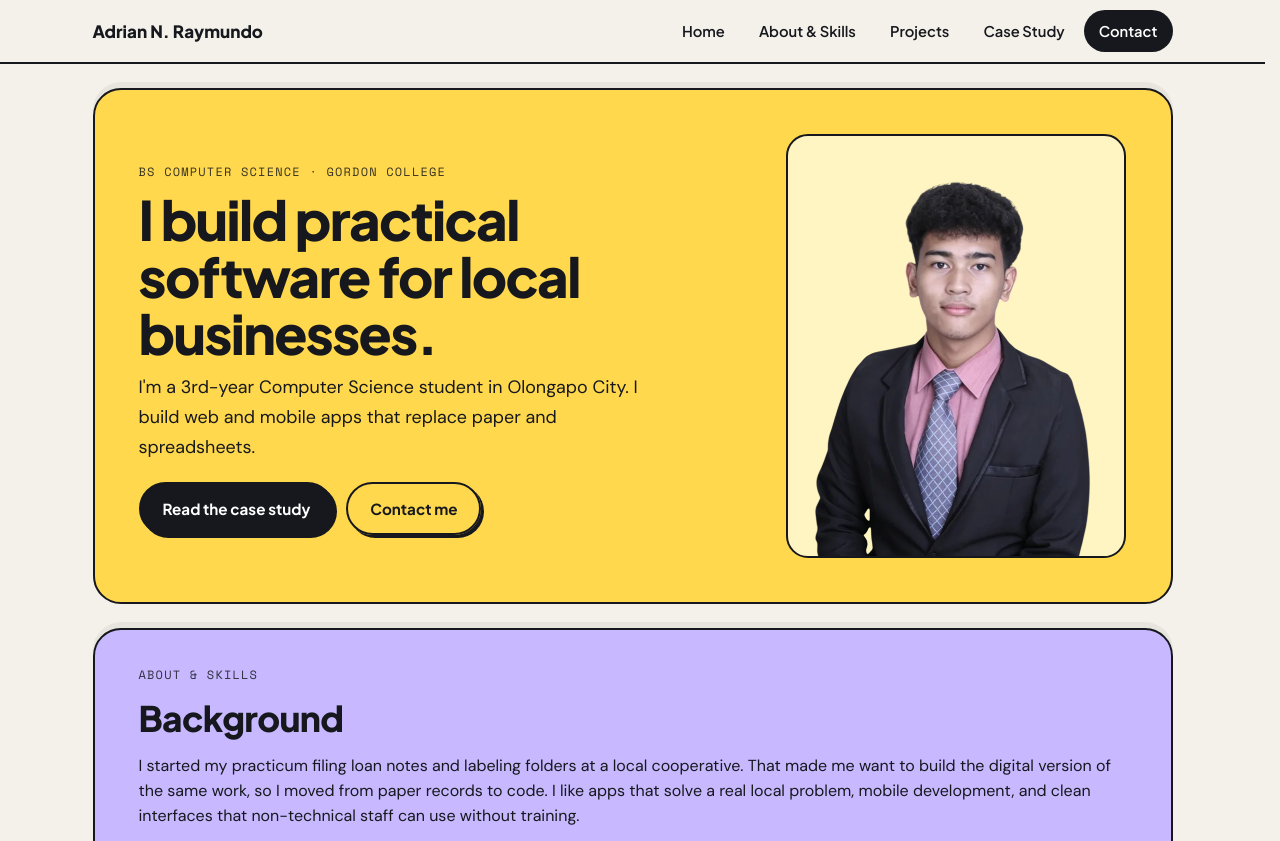
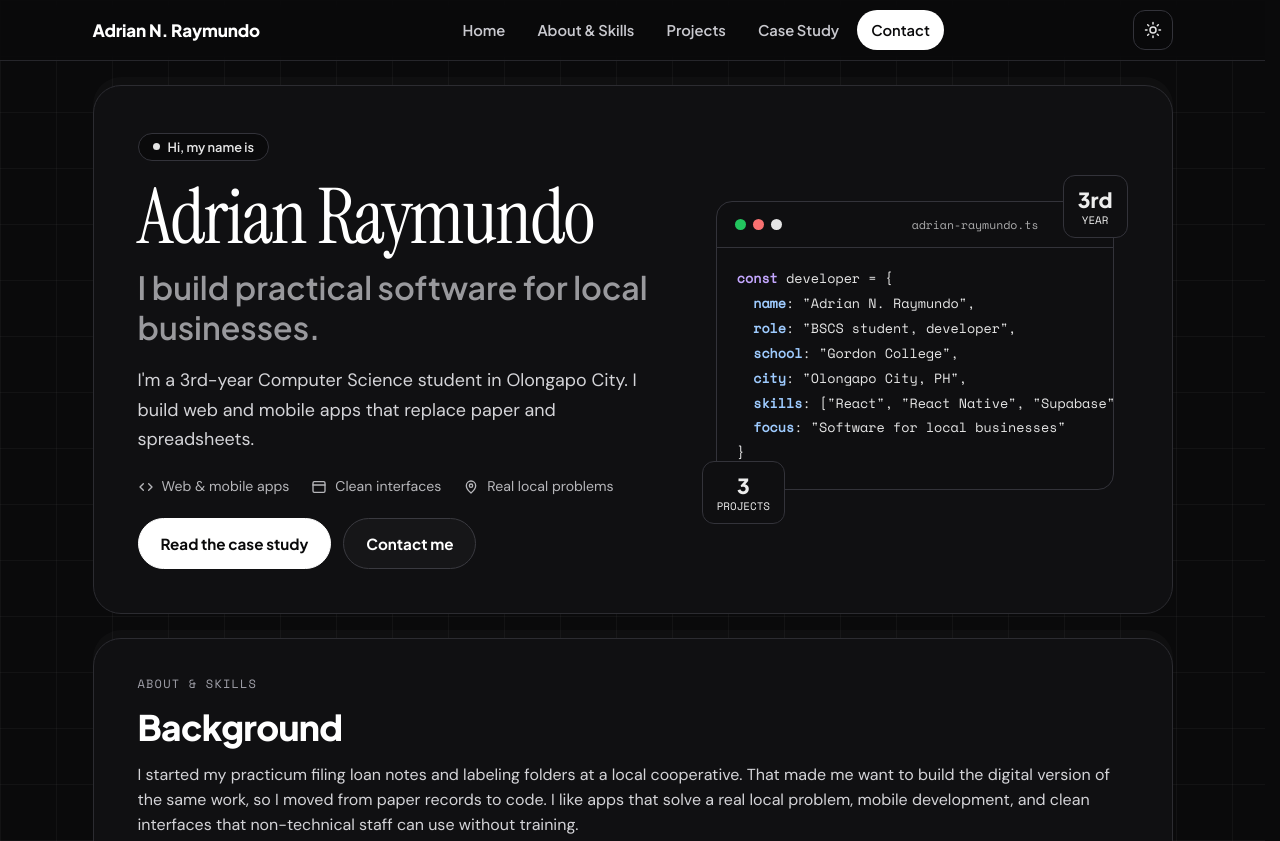
Before and after one commit to AdRay-11/adrian-portfolio-v2, a plain HTML site: page index.html in a window 1280 px wide. Shown: the top 841 px of the page. Drawn offline with nearby package versions, Linux system fonts and the light colour scheme.

Commit message:
Add files via upload

```diff
--- /dev/null
+++ b/css/dark.css
@@ -0,0 +1,70 @@
+/* Hero pieces used by both themes */
+.pill{display:inline-flex;align-items:center;gap:8px;border:1.5px solid currentColor;border-radius:999px;padding:5px 14px;font:600 .8rem 'Plus Jakarta Sans',sans-serif;margin:0 0 18px}
+.pill i{width:7px;height:7px;border-radius:50%;background:currentColor}
+.hero h1{font-family:'Instrument Serif',Georgia,serif;font-weight:400;font-size:clamp(2.8rem,7vw,4.8rem);letter-spacing:-.02em;line-height:1;margin:0 0 .15em}
+.tag-line{font:300 clamp(1.3rem,3vw,2rem)/1.25 'Plus Jakarta Sans',sans-serif;margin:.2em 0 .6em;opacity:.7}
+.feat{list-style:none;padding:0;margin:20px 0 0;display:flex;flex-wrap:wrap;gap:8px 22px;font-size:.88rem}
+.feat li{display:flex;align-items:center;gap:8px;margin:0;opacity:.85}
+.codewrap{position:relative;padding:26px 14px 34px 14px}
+.code{border:1.5px solid var(--cb,#16181d);border-radius:16px;background:var(--cbg,#fff);color:var(--ct,#16181d);overflow:hidden}
+.cbar{display:flex;justify-content:space-between;align-items:center;padding:14px 18px;border-bottom:1.5px solid var(--cb,#16181d)}
+.dots{display:flex;gap:7px}.dots i{width:11px;height:11px;border-radius:50%;background:#22c55e}.dots i:nth-child(2){background:#f87171}.dots i:nth-child(3){background:#e5e5e5}
+.fn{margin-right:56px;font:400 .72rem 'Space Mono',monospace;opacity:.7}
+.code pre{margin:0;padding:18px 20px 24px;overflow-x:auto;font:400 .84rem/1.85 'Space Mono',ui-monospace,monospace;white-space:pre}
+.code code{font:inherit}.code b{font-weight:700}.code u{text-decoration:none;font-weight:700}
+.badge{position:absolute;background:var(--cbg,#fff);color:var(--ct,#16181d);border:1.5px solid var(--cb,#16181d);border-radius:12px;padding:10px 14px;text-align:center;font:400 .68rem 'Space Mono',monospace;line-height:1.3}
+.badge strong{display:block;font:800 1.3rem 'Plus Jakarta Sans',sans-serif}
+.b1{top:0;right:0}.b2{left:0;bottom:0}
+.me{display:block;width:84px;height:84px;border-radius:50%;object-fit:cover;object-position:top;margin:0 0 12px;border:2px solid var(--ink)}
+.tgl{background:transparent;color:var(--ink);border:2px solid var(--ink);border-radius:12px;width:40px;height:40px;display:grid;place-items:center;cursor:pointer;margin-left:auto}
+.tgl:focus-visible{outline:3px solid var(--ac);outline-offset:3px}
+.bar{flex-wrap:nowrap}.nav{margin-left:auto}
+@media(max-width:959px){.bar{flex-wrap:wrap}.tgl{position:absolute;right:16px;top:8px;width:34px;height:34px}header{position:sticky}.nav{margin-left:0}}
+@media(max-width:760px){.codewrap{padding:26px 0 34px}.b1{right:6px}.b2{left:6px}.code pre{font-size:.76rem}}
+.hero{align-items:center}
+
+/* Dark theme (default) */
+:root:not([data-theme=light]){color-scheme:dark;--bg:#0a0a0b;--ink:#ededed;--soft:#a1a1aa;--ac:#f4c542;--cb:#2c2c31;--cbg:#101012;--ct:#ededed}
+:root:not([data-theme=light]) body{background-color:#0a0a0b;background-image:linear-gradient(rgba(255,255,255,.035) 1px,transparent 1px),linear-gradient(90deg,rgba(255,255,255,.035) 1px,transparent 1px);background-size:56px 56px}
+:root:not([data-theme=light]) header{background:rgba(10,10,11,.92);backdrop-filter:blur(8px);border-bottom:1px solid #26262b}
+:root:not([data-theme=light]) .brand{font-family:'Plus Jakarta Sans',sans-serif;letter-spacing:-.01em}
+:root:not([data-theme=light]) .nav a{color:#c9c9cf;border:1px solid transparent}
+:root:not([data-theme=light]) .nav a:hover{border-color:#3a3a40;color:#fff}
+:root:not([data-theme=light]) .nav a.on{background:#fff;color:#0a0a0b}
+:root:not([data-theme=light]) .tgl{border:1px solid #33333a;color:#e5e5e5}
+:root:not([data-theme=light]) .tgl:hover{background:#18181b}
+:root:not([data-theme=light]) .stack{background:#101012;color:#ededed;border:1px solid #2c2c31;box-shadow:0 -8px 0 rgba(255,255,255,.025)}
+:root:not([data-theme=light]) .c-home,:root:not([data-theme=light]) .c-about,:root:not([data-theme=light]) .c-projects,:root:not([data-theme=light]) .c-gallery,:root:not([data-theme=light]) .c-cs{background:#101012}
+:root:not([data-theme=light]) .c-contact{background:#101012;border-color:#3a3a40}
+:root:not([data-theme=light]) .mono{color:#a1a1aa;opacity:1}
+:root:not([data-theme=light]) a{color:#fff}
+:root:not([data-theme=light]) .lede,:root:not([data-theme=light]) p,:root:not([data-theme=light]) li,:root:not([data-theme=light]) dd,:root:not([data-theme=light]) figcaption{color:#d4d4d8}
+:root:not([data-theme=light]) h1,:root:not([data-theme=light]) h2,:root:not([data-theme=light]) h3,:root:not([data-theme=light]) h4,:root:not([data-theme=light]) dt{color:#fff}
+:root:not([data-theme=light]) .pill{color:#e5e5e5;background:#0a0a0b;border-width:1px;border-color:#33333a}
+:root:not([data-theme=light]) .card,:root:not([data-theme=light]) .cs .card{background:#161618;border:1px solid #2c2c31;color:#ededed}
+:root:not([data-theme=light]) .tag,:root:not([data-theme=light]) .card .tag{background:#0a0a0b;border:1px solid #33333a;color:#d4d4d8}
+:root:not([data-theme=light]) .btn{border:1px solid #3a3a40;color:#fff;background:#161618;box-shadow:none}
+:root:not([data-theme=light]) .btn.p,:root:not([data-theme=light]) .c-contact .btn.p{background:#fff;color:#0a0a0b;border-color:#fff}
+:root:not([data-theme=light]) .c-contact .btn{background:#161618;color:#fff}
+:root:not([data-theme=light]) .btn:hover{transform:translateY(-1px);box-shadow:none;border-color:#fff}
+:root:not([data-theme=light]) .cs h3{border-top:1px solid #2c2c31}
+:root:not([data-theme=light]) .steps li:before{background:#fff;color:#0a0a0b}
+:root:not([data-theme=light]) .flow span{background:#161618;border:1px solid #33333a;color:#e5e5e5}
+:root:not([data-theme=light]) figure img{border:1px solid #33333a}
+:root:not([data-theme=light]) .sw span{border:1px solid #33333a}
+:root:not([data-theme=light]) .me{border-color:#33333a}
+:root:not([data-theme=light]) .codewrap{--cb:#33333a;--cbg:#0f0f11}
+:root:not([data-theme=light]) .code pre{color:#e5e5e5}
+:root:not([data-theme=light]) .code u{color:#9ecbff}
+:root:not([data-theme=light]) .code b{color:#c4a7ff}
+:root:not([data-theme=light]) #lb{background:#101012;color:#ededed;border:1px solid #3a3a40}
+:root:not([data-theme=light]) #lb .lbx{background:#101012;border-bottom:1px solid #2c2c31}
+:root:not([data-theme=light]) #lb button{background:#fff;color:#0a0a0b;border-color:#fff}
+:root:not([data-theme=light]) #lb button:hover{background:var(--ac)}
+:root:not([data-theme=light]) .skip{background:#fff;color:#0a0a0b}
+/* Light theme keeps the original colorful look; code card sits on the yellow */
+:root[data-theme=light] .code{--cb:#16181d}
+.hero>*{min-width:0}
+@media(max-width:760px){.hero{grid-template-columns:minmax(0,1fr)}.codewrap{min-width:0}.code pre{max-width:100%}}
+@media(max-width:760px){.code pre{white-space:pre-wrap;word-break:break-word;font-size:.72rem;padding:14px 14px 22px}.fn{margin-right:0;font-size:.62rem}.cbar{padding:12px 14px}.b1{top:-4px}}
+@media(max-width:760px){.badge{display:none}.codewrap{padding:0}}
--- a/index.html
+++ b/index.html
@@ -5,20 +5,31 @@
 <title>Adrian N. Raymundo — Portfolio</title>
 <meta name="description" content="Portfolio of Adrian N. Raymundo, BS Computer Science student at Gordon College, Olongapo City. Featured case study: UPahan.">
 <link rel="preconnect" href="https://fonts.googleapis.com"><link rel="preconnect" href="https://fonts.gstatic.com" crossorigin>
-<link href="https://fonts.googleapis.com/css2?family=DM+Sans:wght@400;500;700&family=Plus+Jakarta+Sans:wght@600;700;800&family=Space+Mono&display=swap" rel="stylesheet">
-<link rel="stylesheet" href="css/style.css"></head><body>
+<link href="https://fonts.googleapis.com/css2?family=DM+Sans:wght@400;500;700&family=Plus+Jakarta+Sans:wght@600;700;800&family=Space+Mono&family=Instrument+Serif&display=swap" rel="stylesheet">
+<link rel="stylesheet" href="css/style.css"><link rel="stylesheet" href="css/dark.css"><script>try{var t=localStorage.getItem("theme");if(t)document.documentElement.setAttribute("data-theme",t)}catch(e){}</script></head><body>
 <a class="skip" href="#main">Skip to content</a>
 <header><div class="bar"><a class="brand" href="#home">Adrian N. Raymundo</a>
-<nav class="nav" aria-label="Main"><a href="#home">Home</a><a href="#about">About &amp; Skills</a><a href="#projects">Projects</a><a href="#case-study">Case Study</a><a href="#contact">Contact</a></nav></div></header>
+<nav class="nav" aria-label="Main"><a href="#home">Home</a><a href="#about">About &amp; Skills</a><a href="#projects">Projects</a><a href="#case-study">Case Study</a><a href="#contact">Contact</a></nav><button type="button" id="theme" class="tgl" aria-label="Switch to light theme" title="Switch theme"><svg viewBox="0 0 24 24" width="18" height="18" fill="none" stroke="currentColor" stroke-width="2" stroke-linecap="round" aria-hidden="true"><circle cx="12" cy="12" r="4"/><path d="M12 2v2M12 20v2M4.9 4.9l1.4 1.4M17.7 17.7l1.4 1.4M2 12h2M20 12h2M4.9 19.1l1.4-1.4M17.7 6.3l1.4-1.4"/></svg></button></div></header>
 <main id="main">
-<div class="stackwrap"><section id="home" class="stack s c-home" style="--i:0"><div class="hero"><div><p class="mono">BS Computer Science · Gordon College</p><h1>I build practical software for local businesses.</h1>
+<div class="stackwrap"><section id="home" class="stack s c-home" style="--i:0"><div class="hero"><div><p class="pill"><i></i>Hi, my name is</p><h1>Adrian Raymundo</h1>
+<p class="tag-line">I build practical software for local businesses.</p>
 <p class="lede">I'm a 3rd-year Computer Science student in Olongapo City. I build web and mobile apps that replace paper and spreadsheets.</p>
+<ul class="feat"><li><svg viewBox="0 0 24 24" width="16" height="16" fill="none" stroke="currentColor" stroke-width="2" stroke-linecap="round" stroke-linejoin="round" aria-hidden="true"><path d="m8 7-5 5 5 5M16 7l5 5-5 5"/></svg>Web &amp; mobile apps</li><li><svg viewBox="0 0 24 24" width="16" height="16" fill="none" stroke="currentColor" stroke-width="2" stroke-linecap="round" stroke-linejoin="round" aria-hidden="true"><rect x="3" y="4" width="18" height="16" rx="2"/><path d="M3 9h18"/></svg>Clean interfaces</li><li><svg viewBox="0 0 24 24" width="16" height="16" fill="none" stroke="currentColor" stroke-width="2" stroke-linecap="round" stroke-linejoin="round" aria-hidden="true"><path d="M12 21s-7-6.2-7-11a7 7 0 0 1 14 0c0 4.800-7 11-7 11z"/><circle cx="12" cy="10" r="2.500"/></svg>Real local problems</li></ul>
 <div class="btns"><a class="btn p" href="#case-study">Read the case study</a><a class="btn" href="#contact">Contact me</a></div></div>
-<div class="ph"><img src="assets/photo.webp" alt="Portrait of Adrian N. Raymundo" width="670" height="900"></div></div></section>
+<div class="codewrap"><div class="code" role="img" aria-label="Code-style summary: Adrian N. Raymundo, BSCS student at Gordon College, skills React, React Native, Supabase"><div class="cbar"><span class="dots"><i></i><i></i><i></i></span><span class="fn">adrian-raymundo.ts</span></div>
+<pre><code><b>const</b> developer = {
+  <u>name</u>: "Adrian N. Raymundo",
+  <u>role</u>: "BSCS student, developer",
+  <u>school</u>: "Gordon College",
+  <u>city</u>: "Olongapo City, PH",
+  <u>skills</u>: ["React", "React Native", "Supabase"],
+  <u>focus</u>: "Software for local businesses"
+}</code></pre></div>
+<div class="badge b1"><strong>3rd</strong>YEAR</div><div class="badge b2"><strong>3</strong>PROJECTS</div></div></div></section>
 <section id="about" class="stack s c-about" style="--i:1"><p class="mono">About &amp; Skills</p><h2>Background</h2>
 <p class="lede">I started my practicum filing loan notes and labeling folders at a local cooperative. That made me want to build the digital version of the same work, so I moved from paper records to code. I like apps that solve a real local problem, mobile development, and clean interfaces that non-technical staff can use without training.</p>
 <div class="grid" style="margin-top:24px">
-<div class="card"><h3>Who I am</h3><dl><dt>Course</dt><dd>BS Computer Science, 3rd Year (BSCS 3-A)</dd><dt>School</dt><dd>Gordon College, Olongapo City</dd><dt>Training</dt><dd>OJT at Olongapo Multi-Purpose Cooperative (OMPC), Loan and Multimedia departments</dd><dt>Based in</dt><dd>Olongapo City, Philippines</dd></dl></div>
+<div class="card"><img class="me" src="assets/photo.webp" alt="Portrait of Adrian N. Raymundo" width="670" height="900" loading="lazy"><h3>Who I am</h3><dl><dt>Course</dt><dd>BS Computer Science, 3rd Year (BSCS 3-A)</dd><dt>School</dt><dd>Gordon College, Olongapo City</dd><dt>Training</dt><dd>OJT at Olongapo Multi-Purpose Cooperative (OMPC), Loan and Multimedia departments</dd><dt>Based in</dt><dd>Olongapo City, Philippines</dd></dl></div>
 <div class="card"><h3>Languages</h3><p><span class="tag">Python</span><span class="tag">Java</span><span class="tag">C++</span><span class="tag">HTML</span><span class="tag">CSS</span><span class="tag">JavaScript</span></p>
 <h3 style="margin-top:14px">Frameworks &amp; tools</h3><p><span class="tag">React</span><span class="tag">React Native</span><span class="tag">Expo</span><span class="tag">Supabase</span><span class="tag">Framer</span><span class="tag">Git</span><span class="tag">VS Code</span></p></div>
 <div class="card"><h3>Working skills</h3><ul><li>Requirements and system design documentation</li><li>UI design and responsive layouts</li><li>Records and document management</li><li>Teamwork and clear communication</li></ul>
--- a/js/main.js
+++ b/js/main.js
@@ -42,3 +42,8 @@ function setActive(){const y=scrollY+120;let cur=secs[0].id;
  else for(const x of secs){if(natY(x)<=y)cur=x.id}
  links.forEach(l=>l.classList.toggle('on',l.getAttribute('href')==='#'+cur))}
 addEventListener('scroll',setActive,{passive:true});addEventListener('resize',setActive);setActive();
+
+(function(){const b=document.getElementById('theme');if(!b)return;const root=document.documentElement;
+function cur(){return root.getAttribute('data-theme')==='light'?'light':'dark'}
+function sync(){const l=cur()==='light';b.setAttribute('aria-label',l?'Switch to dark theme':'Switch to light theme');b.setAttribute('aria-pressed',String(l))}
+b.addEventListener('click',()=>{const n=cur()==='light'?'dark':'light';root.setAttribute('data-theme',n);try{localStorage.setItem('theme',n)}catch(e){}sync()});sync()})();
```
